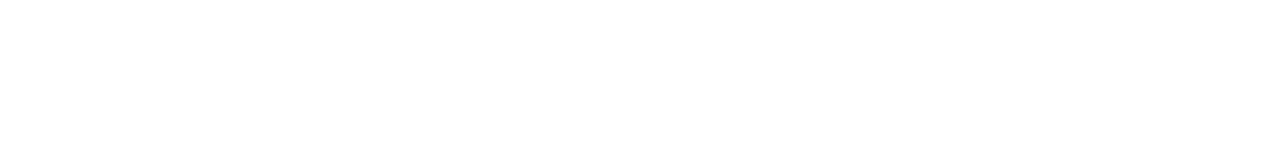
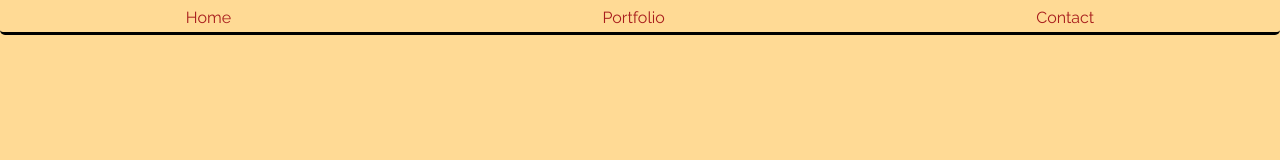
Before and after one commit to MattG91/Codys-Tattoo-Site, a website: page html/contact.html in a window 1280 px wide. Drawn offline with Linux system fonts and the light colour scheme.

Commit message:
Modified index.html

```diff
--- a/html/contact.html
+++ b/html/contact.html
@@ -4,9 +4,20 @@
   <meta charset="UTF-8">
   <meta name="viewport" content="width=device-width, initial-scale=1.0">
   <meta http-equiv="X-UA-Compatible" content="ie=edge">
+  <link type="text/css" rel="stylesheet" href="../css/style.css">
+  <link href="https://fonts.googleapis.com/css?family=Raleway|Roboto+Slab" rel="stylesheet">
   <title>Document</title>
 </head>
 <body>
 
+  <header class="container">
+    <nav class="main-nav container">
+        <li><a href="index.html">Home</a></li>
+        <li><a href="portfolio.html">Portfolio</a></li>
+        <li><a href="contact.html">Contact</a></li>
+    </nav>
+
+</header>
+
 </body>
 </html>
```
Also changed, not shown: html/portfolio.html (+11 -0 lines).
